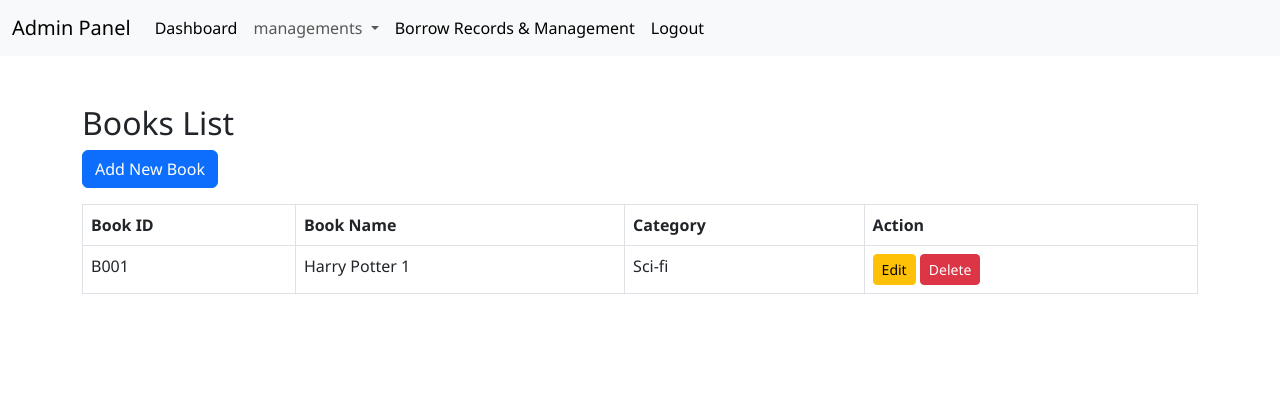
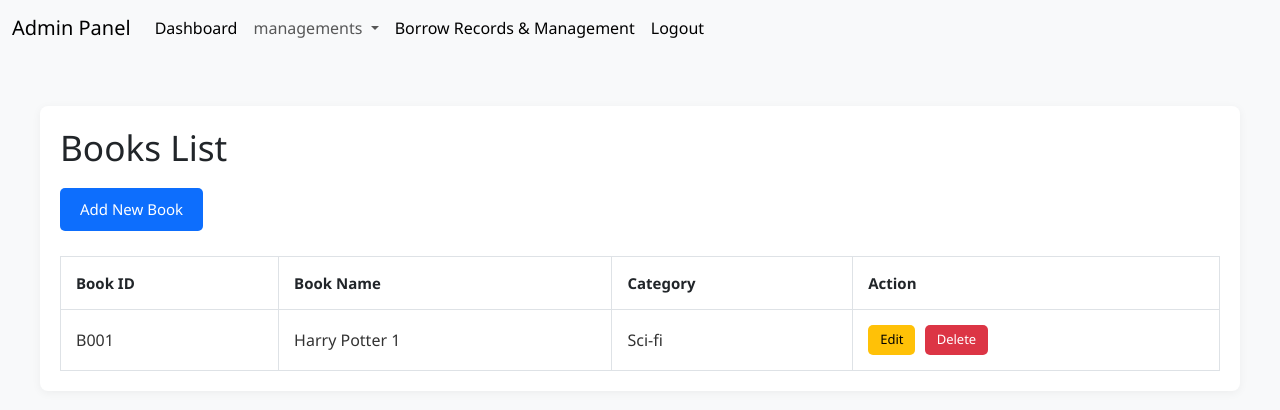
Before and after one commit to isharatharushi123-sketch/Libry_Management_System, a PHP site: page /features/book_registation/Book_Registation.php in a window 1280 px wide. Shown: the top 410 px of the page. Run offline with PHP 8.4, Linux system fonts and the light colour scheme; a user stored in the database is signed in; data comes from the database, SQL or seed files in the repository.

Commit message:
flix Navigation bar Bugs and remove boostrap

```diff
--- a/features/book_registation/Book_Registation.php
+++ b/features/book_registation/Book_Registation.php
@@ -4,42 +4,155 @@ require_once('../../config/db.php');
 require_once('../../Session/session.php');
 require_login();
 ?>
+    <style>
+        body {
+            font-family: 'Segoe UI', Tahoma, Geneva, Verdana, sans-serif;
+            background-color: #f8f9fa;
+            margin: 0;
+            padding: 0;
+            color: #333;
+        }
 
-<!DOCTYPE html>
-<html>
-<head>
-    <title>Books List</title>
-    <!-- Bootstrap CSS -->
-    <link href="https://cdn.jsdelivr.net/npm/bootstrap@5.3.0/dist/css/bootstrap.min.css" rel="stylesheet">
+        .container {
+            max-width: 1200px;
+            margin: 50px auto;
+            padding: 20px;
+            background-color: #ffffff;
+            border-radius: 8px;
+            box-shadow: 0 2px 10px rgba(0,0,0,0.05);
+
+        h2 {
+            font-size: 2.2em;
+            color: #212529;
+            margin-top: 0;
+            margin-bottom: 20px;
+            font-weight: 500;
+        }
+        .btn {
+            display: inline-block;
+            text-decoration: none;
+            border-radius: 5px;
+            border: none;
+            cursor: pointer;
+            font-weight: 500;
+            transition: opacity 0.3s ease;
+        }
+
+        .btn:hover {
+            opacity: 0.85;
+        }
+
+        .btn-primary {
+            background-color: #0d6efd;
+            color: #ffffff;
+            padding: 10px 20px;
+            font-size: 15px;
+            margin-bottom: 25px;
+        }
+
+        .btn-sm {
+            padding: 5px 12px;
+            font-size: 13px;
+        }
+
+        .btn-warning {
+            background-color: #ffc107;
+            color: #000;
+            margin-right: 5px;
+        }
+
+        .btn-danger {
+            background-color: #dc3545;
+            color: #ffffff;
+        }
+
+
+        .custom-table {
+            width: 100%;
+            border-collapse: collapse;
+            border: 1px solid #dee2e6;
+        }
+
+        .custom-table th, .custom-table td {
+            padding: 15px;
+            text-align: left;
+            border: 1px solid #dee2e6;
+        }
+
+        .custom-table th {
+            background-color: #ffffff;
+            color: #212529;
+            font-weight: bold;
+            font-size: 15px;
+        }
+
+        .custom-table tr:hover {
+            background-color: #f8f9fa;
+        }
+
+        .alert {
+            padding: 15px 20px;
+            border-radius: 5px;
+            margin-bottom: 20px;
+            position: relative;
+            font-size: 15px;
+        }
+
+        .alert-danger {
+            background-color: #f8d7da;
+            color: #842029;
+            border: 1px solid #f5c2c7;
+        }
+
+        .alert-success {
+            background-color: #d1e7dd;
+            color: #0f5132;
+            border: 1px solid #badbcc;
+        }
+
+        .btn-close {
+            position: absolute;
+            top: 50%;
+            right: 15px;
+            transform: translateY(-50%);
+            background: none;
+            border: none;
+            font-size: 20px;
+            cursor: pointer;
+            color: inherit;
+            opacity: 0.7;
+        }
+
+        .btn-close:hover {
+            opacity: 1;
+        }
+    </style>
 </head>
 
-<body>
 
-<div class="container mt-5">
+<div class="container">
 
     <h2>Books List</h2>
 
-
     <?php
-
     if(isset($_GET['error']) && $_GET['error'] == 'foreign_key') {
-        echo '<div class="alert alert-danger alert-dismissible fade show" role="alert">
+        echo '<div class="alert alert-danger" id="alertBox">
                 <strong>Cannot delete book!</strong> This book is currently borrowed or exists in borrow records.
-                <button type="button" class="btn-close" data-bs-dismiss="alert" aria-label="Close"></button>
+                <button type="button" class="btn-close" onclick="document.getElementById(\'alertBox\').style.display=\'none\'">&times;</button>
               </div>';
     }
 
     if(isset($_GET['success']) && $_GET['success'] == 'deleted') {
-        echo '<div class="alert alert-success alert-dismissible fade show" role="alert">
+        echo '<div class="alert alert-success" id="alertBox">
                 Book deleted successfully!
-                <button type="button" class="btn-close" data-bs-dismiss="alert" aria-label="Close"></button>
+                <button type="button" class="btn-close" onclick="document.getElementById(\'alertBox\').style.display=\'none\'">&times;</button>
               </div>';
     }
     ?>
 
-    <a href="add.php" class="btn btn-primary mb-3">Add New Book</a>
+    <a href="add.php" class="btn btn-primary">Add New Book</a>
 
-    <table class="table table-bordered">
+    <table class="custom-table">
         <tr>
             <th>Book ID</th>
             <th>Book Name</th>
@@ -54,24 +167,26 @@ require_login();
 
         $result = mysqli_query($conn,$sql);
 
-        while($row = mysqli_fetch_assoc($result)){
+        if(mysqli_num_rows($result) > 0) {
+            while($row = mysqli_fetch_assoc($result)){
         ?>
-        <tr>
-            <td><?php echo $row['book_id']; ?></td>
-            <td><?php echo $row['book_name']; ?></td>
-            <td><?php echo $row['category_Name']; ?></td>
-            <td>
-                <a href="edit.php?id=<?php echo $row['book_id']; ?>" class="btn btn-warning btn-sm">Edit</a>
-                <a href="delete.php?id=<?php echo $row['book_id']; ?>" class="btn btn-danger btn-sm">Delete</a>
-            </td>
-        </tr>
-        <?php } ?>
+            <tr>
+                <td><?php echo htmlspecialchars($row['book_id']); ?></td>
+                <td><?php echo htmlspecialchars($row['book_name']); ?></td>
+                <td><?php echo htmlspecialchars($row['category_Name']); ?></td>
+                <td>
+                    <a href="edit.php?id=<?php echo urlencode($row['book_id']); ?>" class="btn btn-warning btn-sm">Edit</a>
+                    <a href="delete.php?id=<?php echo urlencode($row['book_id']); ?>" class="btn btn-danger btn-sm" onclick="return confirm('Are you sure you want to delete this book?');">Delete</a>
+                </td>
+            </tr>
+        <?php
+            }
+        } else {
+            echo "<tr><td colspan='4' style='text-align: center;'>No books found.</td></tr>";
+        }
+        ?>
     </table>
 
 </div>
 
-<script src="https://cdn.jsdelivr.net/npm/bootstrap@5.3.0/dist/js/bootstrap.bundle.min.js"></script>
-
 <?php include('../../includes/footer.php'); ?>
-</body>
-</html>
```
